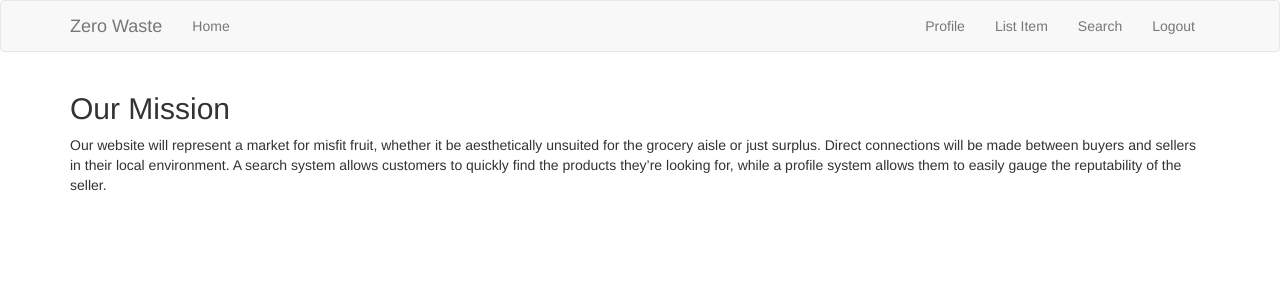
After one commit to aprilmayjune-yep/205Final, a Python web app: template app/templates/landing.html in a window 1280 px wide. The commit adds this page. Shown: the top 300 px of the page. Run offline with Jinja, Linux system fonts and the light colour scheme; the template is opened without the code that fills it, so the values that code supplies are empty; some libraries are stand-ins or nearby versions.

Commit message:
more templates

```diff
--- /dev/null
+++ b/app/templates/landing.html
@@ -0,0 +1,12 @@
+{% extends 'base.html' %}
+{% import 'bootstrap/wtf.html' as wtf %}
+
+{% block app_content %}
+
+    <h2>Our Mission</h2>
+    <p>Our website will represent a market for misfit fruit, whether it be aesthetically unsuited for the grocery aisle or just surplus.
+        Direct connections will be made between buyers and sellers in their local environment. A search system allows customers to
+        quickly find the products they’re looking for, while a profile system allows them to easily gauge the reputability of the seller.
+</p>
+
+{% endblock %}
--- a/app/templates/user.html
+++ b/app/templates/user.html
@@ -12,7 +12,7 @@
 </table>
 
 {% for product in produce %}
-    {% include 'produce/product.html' %}
+    {% include product.html' %}
 {% endfor %}
 
 {% endblock %}
```
